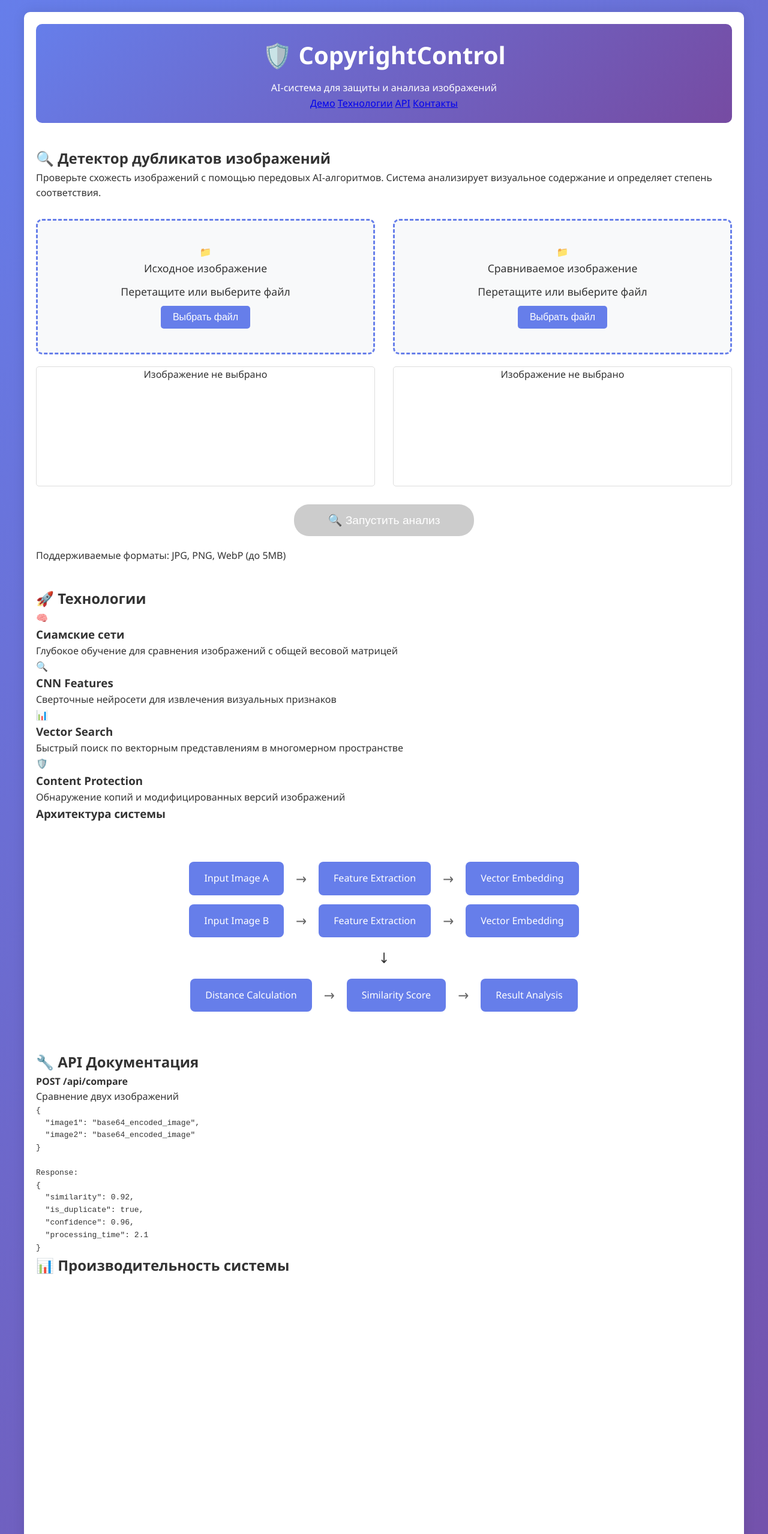
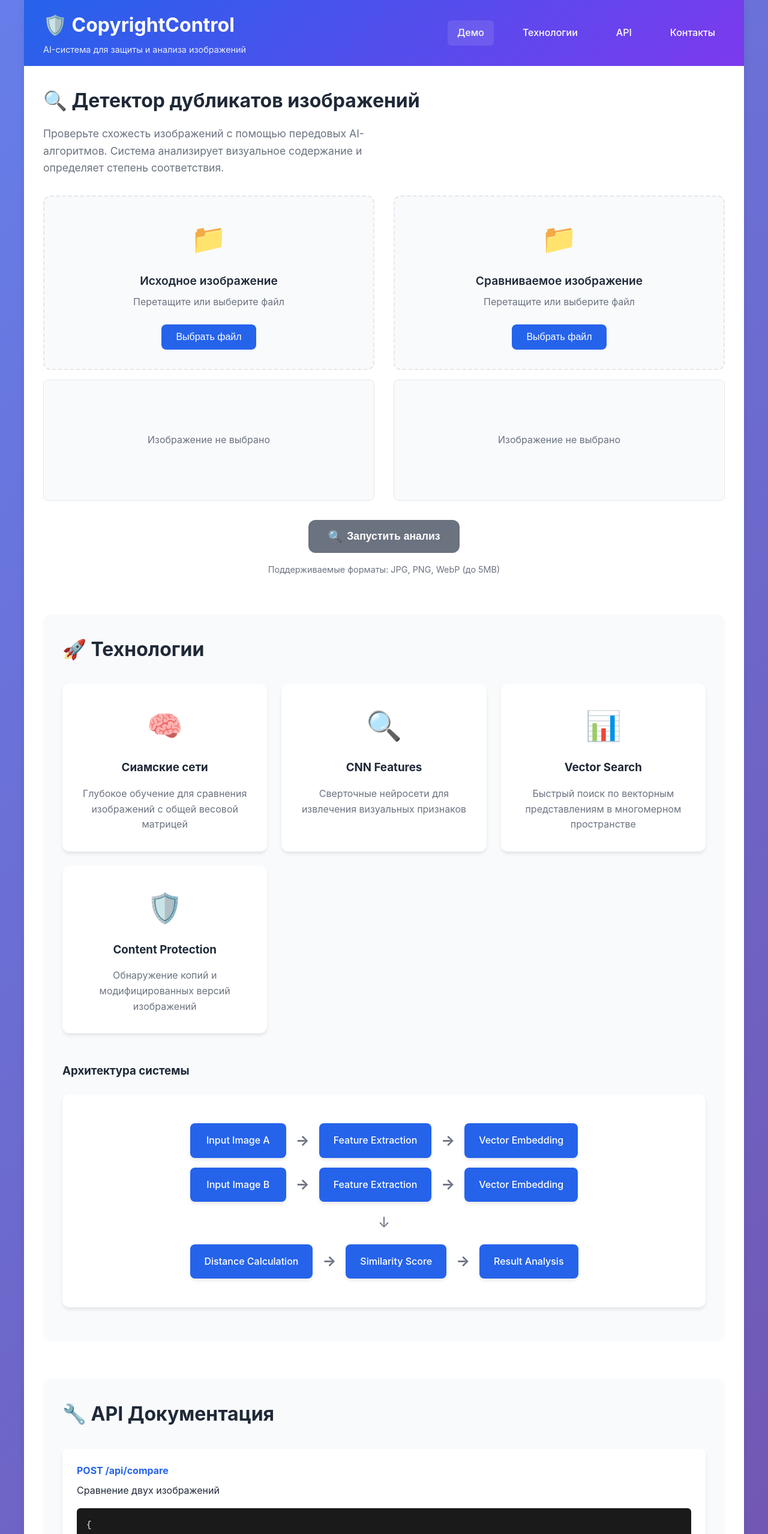
Before and after one commit to nikday38/duplicate-detector-nstu, a plain HTML site: page index.html in a window 1280 px wide. Shown: the top 2558 px of the page at 60% size. Drawn offline with nearby package versions, Linux system fonts and the light colour scheme.

Commit message:
Update style.css

```diff
--- a/style.css
+++ b/style.css
@@ -4,10 +4,27 @@
     box-sizing: border-box;
 }
 
+:root {
+    --primary-color: #2563eb;
+    --primary-dark: #1d4ed8;
+    --secondary-color: #7c3aed;
+    --accent-color: #06b6d4;
+    --text-color: #1f2937;
+    --text-light: #6b7280;
+    --background: #ffffff;
+    --surface: #f8fafc;
+    --border: #e5e7eb;
+    --success: #10b981;
+    --warning: #f59e0b;
+    --error: #ef4444;
+    --shadow: 0 4px 6px -1px rgba(0, 0, 0, 0.1);
+    --shadow-lg: 0 10px 15px -3px rgba(0, 0, 0, 0.1);
+}
+
 body {
-    font-family: 'Segoe UI', Tahoma, Geneva, Verdana, sans-serif;
+    font-family: 'Inter', -apple-system, BlinkMacSystemFont, sans-serif;
     line-height: 1.6;
-    color: #333;
+    color: var(--text-color);
     background: linear-gradient(135deg, #667eea 0%, #764ba2 100%);
     min-height: 100vh;
 }
@@ -15,134 +32,226 @@ body {
 .container {
     max-width: 1200px;
     margin: 0 auto;
-    padding: 20px;
-    background: white;
-    box-shadow: 0 0 20px rgba(0,0,0,0.1);
-    border-radius: 10px;
-    margin-top: 20px;
-    margin-bottom: 20px;
+    background: var(--background);
+    box-shadow: var(--shadow-lg);
+    min-height: 100vh;
 }
 
+/* Header Styles */
 header {
-    text-align: center;
-    margin-bottom: 40px;
-    padding: 20px;
-    background: linear-gradient(135deg, #667eea 0%, #764ba2 100%);
+    background: linear-gradient(135deg, var(--primary-color) 0%, var(--secondary-color) 100%);
     color: white;
-    border-radius: 10px;
+    padding: 1rem 2rem;
+    display: flex;
+    justify-content: space-between;
+    align-items: center;
+    flex-wrap: wrap;
 }
 
-header h1 {
-    font-size: 2.5em;
-    margin-bottom: 10px;
+.logo h1 {
+    font-size: 2rem;
+    font-weight: 700;
+    margin-bottom: 0.25rem;
 }
 
-.subtitle {
-    font-size: 1.2em;
+.tagline {
+    font-size: 0.9rem;
     opacity: 0.9;
 }
 
-.demo-section {
-    margin-bottom: 40px;
+.main-nav {
+    display: flex;
+    gap: 2rem;
 }
 
+.nav-link {
+    color: white;
+    text-decoration: none;
+    padding: 0.5rem 1rem;
+    border-radius: 6px;
+    transition: background-color 0.3s ease;
+    font-weight: 500;
+}
+
+.nav-link:hover,
+.nav-link.active {
+    background: rgba(255, 255, 255, 0.1);
+}
+
+/* Main Content */
+main {
+    padding: 2rem;
+}
+
+section {
+    margin-bottom: 4rem;
+}
+
+h2 {
+    font-size: 2rem;
+    margin-bottom: 1rem;
+    color: var(--text-color);
+}
+
+.section-description {
+    color: var(--text-light);
+    margin-bottom: 2rem;
+    font-size: 1.1rem;
+    max-width: 600px;
+}
+
+/* Upload Section */
 .upload-container {
     display: grid;
     grid-template-columns: 1fr 1fr;
-    gap: 30px;
-    margin: 30px 0;
+    gap: 2rem;
+    margin: 2rem 0;
 }
 
 .upload-box {
-    text-align: center;
+    display: flex;
+    flex-direction: column;
+    gap: 1rem;
 }
 
 .upload-area {
-    border: 3px dashed #667eea;
-    border-radius: 10px;
-    padding: 40px 20px;
+    border: 2px dashed var(--border);
+    border-radius: 12px;
+    padding: 2rem;
+    text-align: center;
     cursor: pointer;
     transition: all 0.3s ease;
-    background: #f8f9fa;
+    background: var(--surface);
+    min-height: 200px;
+    display: flex;
+    flex-direction: column;
+    justify-content: center;
+    align-items: center;
 }
 
 .upload-area:hover {
-    border-color: #764ba2;
-    background: #e9ecef;
+    border-color: var(--primary-color);
+    background: #f0f4ff;
 }
 
-.upload-area span {
-    display: block;
-    margin-bottom: 10px;
-    font-size: 1.1em;
+.upload-area.dragover {
+    border-color: var(--primary-color);
+    background: #e0e7ff;
 }
 
-.upload-area button {
-    background: #667eea;
+.upload-icon {
+    font-size: 3rem;
+    margin-bottom: 1rem;
+}
+
+.upload-title {
+    font-size: 1.2rem;
+    font-weight: 600;
+    display: block;
+    margin-bottom: 0.5rem;
+}
+
+.upload-subtitle {
+    color: var(--text-light);
+    display: block;
+    margin-bottom: 1.5rem;
+}
+
+.upload-btn {
+    background: var(--primary-color);
     color: white;
     border: none;
-    padding: 10px 20px;
-    border-radius: 5px;
+    padding: 0.75rem 1.5rem;
+    border-radius: 8px;
     cursor: pointer;
-    font-size: 1em;
-    transition: background 0.3s ease;
+    font-size: 1rem;
+    font-weight: 500;
+    transition: background-color 0.3s ease;
 }
 
-.upload-area button:hover {
-    background: #764ba2;
+.upload-btn:hover {
+    background: var(--primary-dark);
 }
 
 .image-preview {
-    margin-top: 20px;
+    border: 1px solid var(--border);
+    border-radius: 8px;
+    overflow: hidden;
     min-height: 200px;
-    border: 1px solid #ddd;
-    border-radius: 5px;
-    overflow: hidden;
+    background: var(--surface);
 }
 
 .image-preview img {
-    max-width: 100%;
-    max-height: 300px;
+    width: 100%;
+    height: auto;
     display: block;
-    margin: 0 auto;
 }
 
-#analyzeBtn {
-    display: block;
-    width: 100%;
-    max-width: 300px;
-    margin: 20px auto;
-    padding: 15px 30px;
-    background: linear-gradient(135deg, #667eea 0%, #764ba2 100%);
+.preview-placeholder {
+    display: flex;
+    align-items: center;
+    justify-content: center;
+    height: 200px;
+    color: var(--text-light);
+}
+
+/* Analyze Controls */
+.analyze-controls {
+    text-align: center;
+    margin: 2rem 0;
+}
+
+.analyze-button {
+    background: linear-gradient(135deg, var(--primary-color) 0%, var(--secondary-color) 100%);
     color: white;
     border: none;
-    border-radius: 25px;
-    font-size: 1.2em;
+    padding: 1rem 2rem;
+    border-radius: 12px;
+    font-size: 1.1rem;
+    font-weight: 600;
     cursor: pointer;
-    transition: transform 0.3s ease;
+    transition: all 0.3s ease;
+    display: inline-flex;
+    align-items: center;
+    gap: 0.5rem;
 }
 
-#analyzeBtn:hover:not(:disabled) {
+.analyze-button:hover:not(:disabled) {
     transform: translateY(-2px);
+    box-shadow: var(--shadow-lg);
 }
 
-#analyzeBtn:disabled {
-    background: #ccc;
+.analyze-button:disabled {
+    background: var(--text-light);
     cursor: not-allowed;
+    transform: none;
 }
 
+.btn-icon {
+    font-size: 1.2rem;
+}
+
+.file-info {
+    margin-top: 1rem;
+    color: var(--text-light);
+    font-size: 0.9rem;
+}
+
+/* Results Section */
 .result-section {
-    background: #f8f9fa;
-    padding: 30px;
-    border-radius: 10px;
-    margin-top: 30px;
+    background: var(--surface);
+    padding: 2rem;
+    border-radius: 12px;
+    margin-top: 2rem;
+    border: 1px solid var(--border);
 }
 
 .result-content {
     display: grid;
-    grid-template-columns: 1fr 2fr;
-    gap: 30px;
+    grid-template-columns: auto 1fr;
+    gap: 3rem;
     align-items: center;
+    margin-bottom: 2rem;
 }
 
 .similarity-score {
@@ -150,22 +259,23 @@ header h1 {
 }
 
 .score-circle {
-    width: 120px;
-    height: 120px;
+    width: 140px;
+    height: 140px;
     border-radius: 50%;
-    background: conic-gradient(#4CAF50 0%, #e0e0e0 0%);
+    background: conic-gradient(var(--success) 0%, var(--border) 0%);
     display: flex;
     align-items: center;
     justify-content: center;
-    margin: 0 auto 15px;
+    margin: 0 auto 1rem;
     position: relative;
+    box-shadow: var(--shadow);
 }
 
 .score-circle::before {
     content: '';
     position: absolute;
-    width: 100px;
-    height: 100px;
+    width: 120px;
+    height: 120px;
     background: white;
     border-radius: 50%;
 }
@@ -173,111 +283,288 @@ header h1 {
 #similarityValue {
     position: relative;
     z-index: 1;
-    font-size: 1.5em;
-    font-weight: bold;
+    font-size: 1.8rem;
+    font-weight: 700;
+    color: var(--text-color);
+}
+
+.score-label {
+    color: var(--text-light);
+    font-weight: 500;
 }
 
 .verdict h4 {
-    font-size: 1.5em;
-    margin-bottom: 10px;
+    font-size: 1.5rem;
+    margin-bottom: 0.5rem;
 }
 
+.verdict-description {
+    color: var(--text-light);
+    margin-bottom: 1.5rem;
+    line-height: 1.6;
+}
+
+.confidence-meter {
+    margin-top: 1.5rem;
+}
+
+.confidence-bar {
+    width: 100%;
+    height: 8px;
+    background: var(--border);
+    border-radius: 4px;
+    overflow: hidden;
+    margin-bottom: 0.5rem;
+}
+
+.confidence-fill {
+    height: 100%;
+    background: linear-gradient(90deg, var(--error), var(--warning), var(--success));
+    border-radius: 4px;
+    width: 0%;
+    transition: width 1s ease;
+}
+
+.confidence-label {
+    font-size: 0.9rem;
+    color: var(--text-light);
+}
+
+/* Technical Details */
 .technical-details {
-    margin-top: 30px;
-    padding-top: 20px;
-    border-top: 1px solid #ddd;
+    border-top: 1px solid var(--border);
+    padding-top: 1.5rem;
 }
 
 .details-grid {
     display: grid;
     grid-template-columns: repeat(auto-fit, minmax(250px, 1fr));
-    gap: 15px;
-    margin-top: 15px;
+    gap: 1rem;
+    margin-top: 1rem;
 }
 
 .detail-item {
     display: flex;
     justify-content: space-between;
-    padding: 10px;
+    padding: 1rem;
     background: white;
-    border-radius: 5px;
-    border-left: 4px solid #667eea;
+    border-radius: 8px;
+    border-left: 4px solid var(--primary-color);
+    box-shadow: var(--shadow);
 }
 
-.theory-section, .implementation {
-    margin: 50px 0;
-    padding: 30px;
-    background: #f8f9fa;
-    border-radius: 10px;
+.label {
+    font-weight: 500;
+    color: var(--text-light);
+}
+
+.value {
+    font-weight: 600;
+    color: var(--text-color);
+}
+
+/* Technology Section */
+.technology-section {
+    background: var(--surface);
+    padding: 2rem;
+    border-radius: 12px;
+}
+
+.tech-grid {
+    display: grid;
+    grid-template-columns: repeat(auto-fit, minmax(280px, 1fr));
+    gap: 1.5rem;
+    margin: 2rem 0;
+}
+
+.tech-card {
+    background: white;
+    padding: 2rem;
+    border-radius: 12px;
+    text-align: center;
+    box-shadow: var(--shadow);
+    transition: transform 0.3s ease;
+}
+
+.tech-card:hover {
+    transform: translateY(-4px);
+}
+
+.tech-icon {
+    font-size: 3rem;
+    margin-bottom: 1rem;
+}
+
+.tech-card h3 {
+    margin-bottom: 1rem;
+    color: var(--text-color);
+}
+
+.tech-card p {
+    color: var(--text-light);
+    line-height: 1.6;
+}
+
+/* Architecture Diagram */
+.architecture {
+    margin-top: 3rem;
 }
 
 .arch-diagram {
     background: white;
-    padding: 30px;
-    border-radius: 10px;
-    margin: 20px 0;
+    padding: 2rem;
+    border-radius: 12px;
+    margin: 1.5rem 0;
+    box-shadow: var(--shadow);
 }
 
 .arch-row {
     display: flex;
     justify-content: center;
     align-items: center;
-    margin: 15px 0;
+    margin: 1rem 0;
+    flex-wrap: wrap;
 }
 
 .arch-node {
-    padding: 15px 25px;
-    background: #667eea;
+    padding: 1rem 1.5rem;
+    background: var(--primary-color);
     color: white;
     border-radius: 8px;
     text-align: center;
-    min-width: 150px;
+    min-width: 160px;
+    font-weight: 500;
+    box-shadow: var(--shadow);
 }
 
 .arch-arrow {
-    margin: 0 20px;
-    font-size: 1.5em;
-    color: #666;
+    margin: 0 1rem;
+    font-size: 1.5rem;
+    color: var(--text-light);
+    font-weight: bold;
 }
 
 .arch-join {
     text-align: center;
-    font-size: 1.5em;
-    margin: 10px 0;
+    font-size: 1.5rem;
+    margin: 0.5rem 0;
+    color: var(--text-light);
 }
 
-.center {
-    justify-content: center;
+/* API Section */
+.api-section {
+    background: var(--surface);
+    padding: 2rem;
+    border-radius: 12px;
 }
 
-.code-section {
-    background: #2d2d2d;
-    color: #f8f8f2;
-    padding: 20px;
-    border-radius: 8px;
-    overflow-x: auto;
+.api-docs {
+    margin-top: 2rem;
 }
 
-.code-section pre {
-    margin: 0;
+.endpoint {
+    background: white;
+    padding: 1.5rem;
+    border-radius: 8px;
+    box-shadow: var(--shadow);
 }
 
-footer {
-    text-align: center;
-    margin-top: 50px;
-    padding-top: 20px;
-    border-top: 1px solid #ddd;
-    color: #666;
+.endpoint h4 {
+    color: var(--primary-color);
+    margin-bottom: 0.5rem;
 }
 
-/* Адаптивность */
+.code-block {
+    background: #1a1a1a;
+    color: #f8f8f2;
+    padding: 1rem;
+    border-radius: 6px;
+    overflow-x: auto;
+    margin-top: 1rem;
+}
+
+.code-block pre {
+    margin: 0;
+    font-family: 'Monaco', 'Menlo', 'Ubuntu Mono', monospace;
+    font-size: 0.9rem;
+}
+
+/* Metrics Section */
+.metrics-section {
+    background: var(--surface);
+    padding: 2rem;
+    border-radius: 12px;
+}
+
+.charts-container {
+    display: grid;
+    grid-template-columns: repeat(auto-fit, minmax(400px, 1fr));
+    gap: 2rem;
+    margin-top: 2rem;
+}
+
+.chart-wrapper {
+    background: white;
+    padding: 1.5rem;
+    border-radius: 8px;
+    box-shadow: var(--shadow);
+}
+
+/* Footer */
+footer {
+    background: var(--text-color);
+    color: white;
+    padding: 3rem 2rem 1rem;
+}
+
+.footer-content {
+    display: grid;
+    grid-template-columns: repeat(auto-fit, minmax(250px, 1fr));
+    gap: 2rem;
+    margin-bottom: 2rem;
+}
+
+.footer-section h3,
+.footer-section h4 {
+    margin-bottom: 1rem;
+    color: white;
+}
+
+.footer-section p {
+    color: #d1d5db;
+    margin-bottom: 0.5rem;
+}
+
+.footer-bottom {
+    border-top: 1px solid #374151;
+    padding-top: 1rem;
+    text-align: center;
+    color: #9ca3af;
+}
+
+/* Responsive Design */
 @media (max-width: 768px) {
+    .container {
+        margin: 0;
+    }
+
+    header {
+        flex-direction: column;
+        gap: 1rem;
+        text-align: center;
+    }
+
+    .main-nav {
+        gap: 1rem;
+    }
+
     .upload-container {
         grid-template-columns: 1fr;
     }
 
     .result-content {
         grid-template-columns: 1fr;
+        text-align: center;
     }
 
     .arch-row {
@@ -285,7 +572,26 @@ footer {
     }
 
     .arch-arrow {
-        margin: 10px 0;
+        margin: 0.5rem 0;
         transform: rotate(90deg);
     }
+
+    .charts-container {
+        grid-template-columns: 1fr;
+    }
+
+    main {
+        padding: 1rem;
+    }
 }
+
+/* Loading Animation */
+@keyframes pulse {
+    0% { opacity: 1; }
+    50% { opacity: 0.5; }
+    100% { opacity: 1; }
+}
+
+.loading {
+    animation: pulse 1.5s ease-in-out infinite;
+}
```
